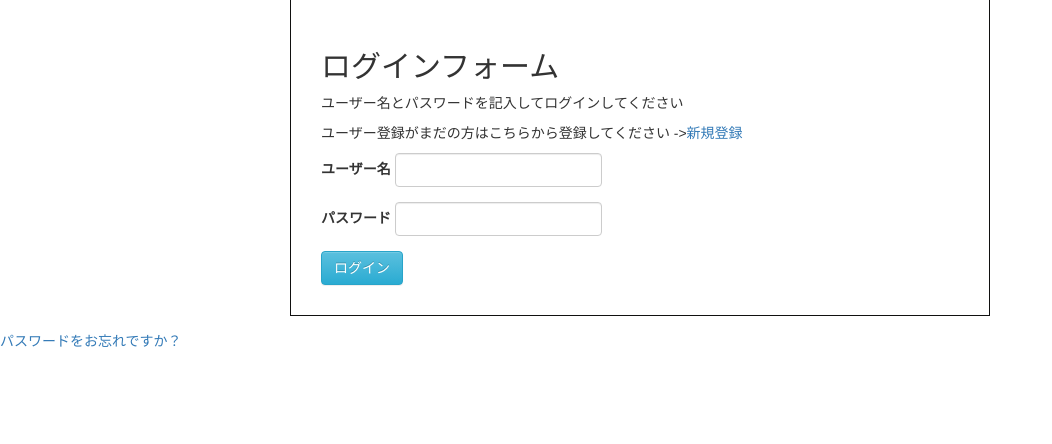
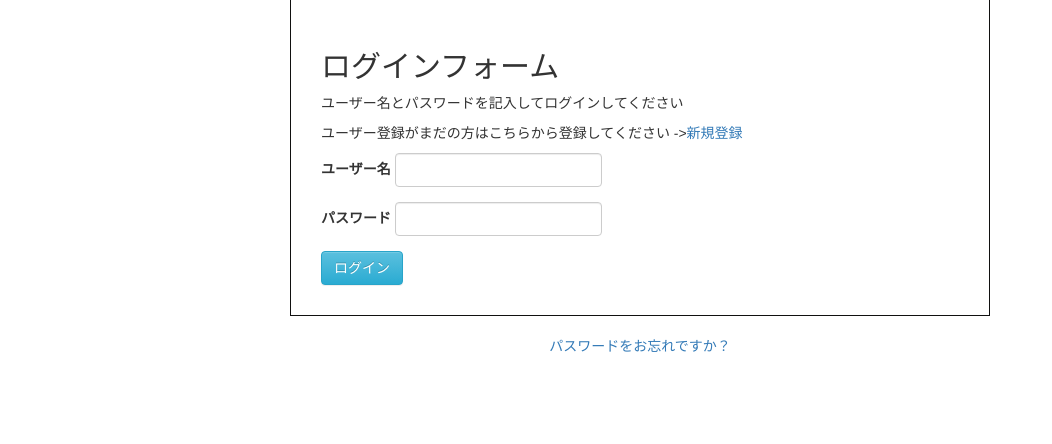
Before and after one commit to HirokiYamasaki/quiz_php, a PHP site: page /login.php in a window 1280 px wide. Shown: the part 99-543 px from the top of the page, without its empty margins (0-1052 px from the left). Run offline with PHP 8.4, Linux system fonts and the light colour scheme; data that the repository does not hold is empty.

Commit message:
passresetへのリンクを追加

```diff
--- a/user/login.css
+++ b/user/login.css
@@ -6,5 +6,6 @@
 }
 
 .reset {
+    margin: 20px auto;
     text-align: center;
 }
--- a/user/login.php
+++ b/user/login.php
@@ -89,8 +89,9 @@ if (!empty($_POST)) {
             </form>
         </div>
     </div>
-
-    <a class="reset" href="passreset.php">パスワードをお忘れですか？</a>
+    <div class="reset">
+        <a class="" href="passreset.php">パスワードをお忘れですか？</a>
+    </div>
 
 </body>
 </html>
```
